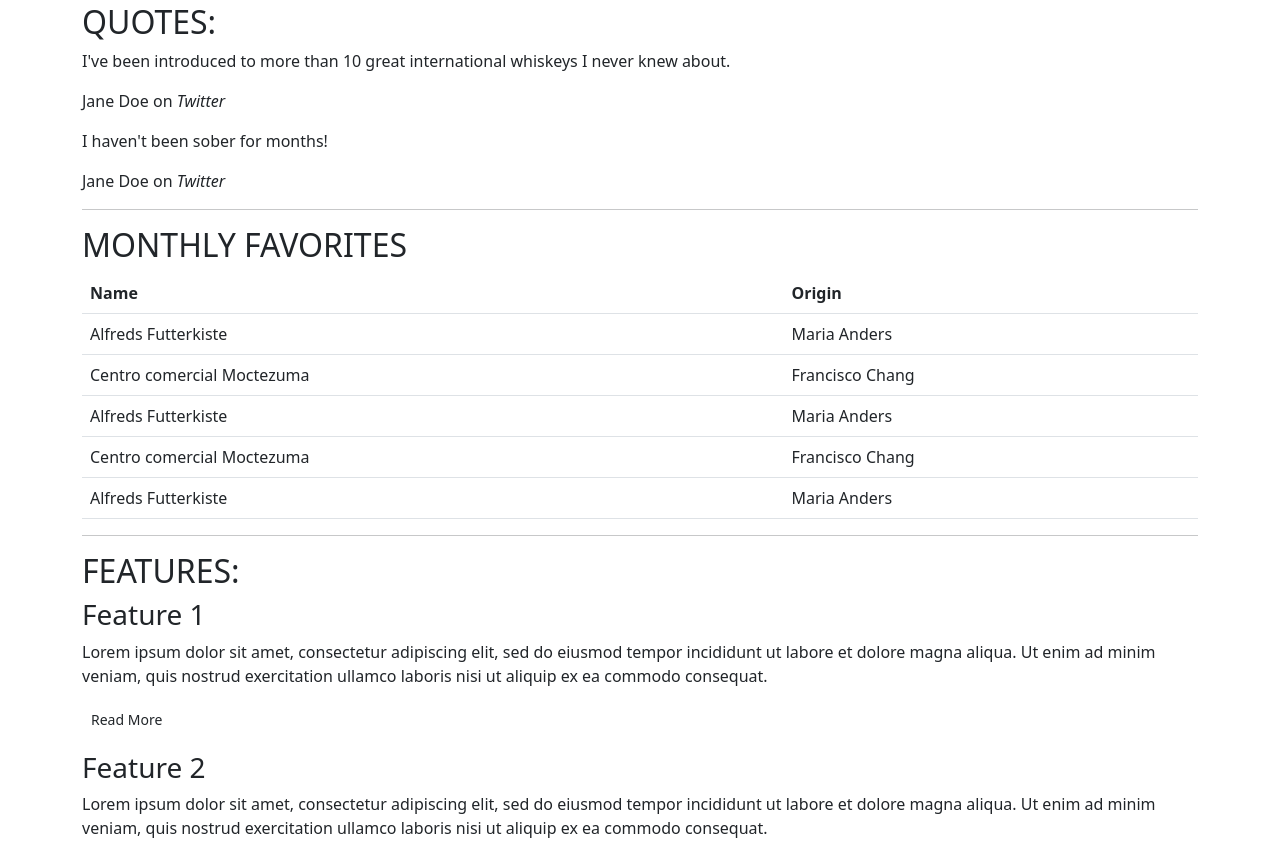
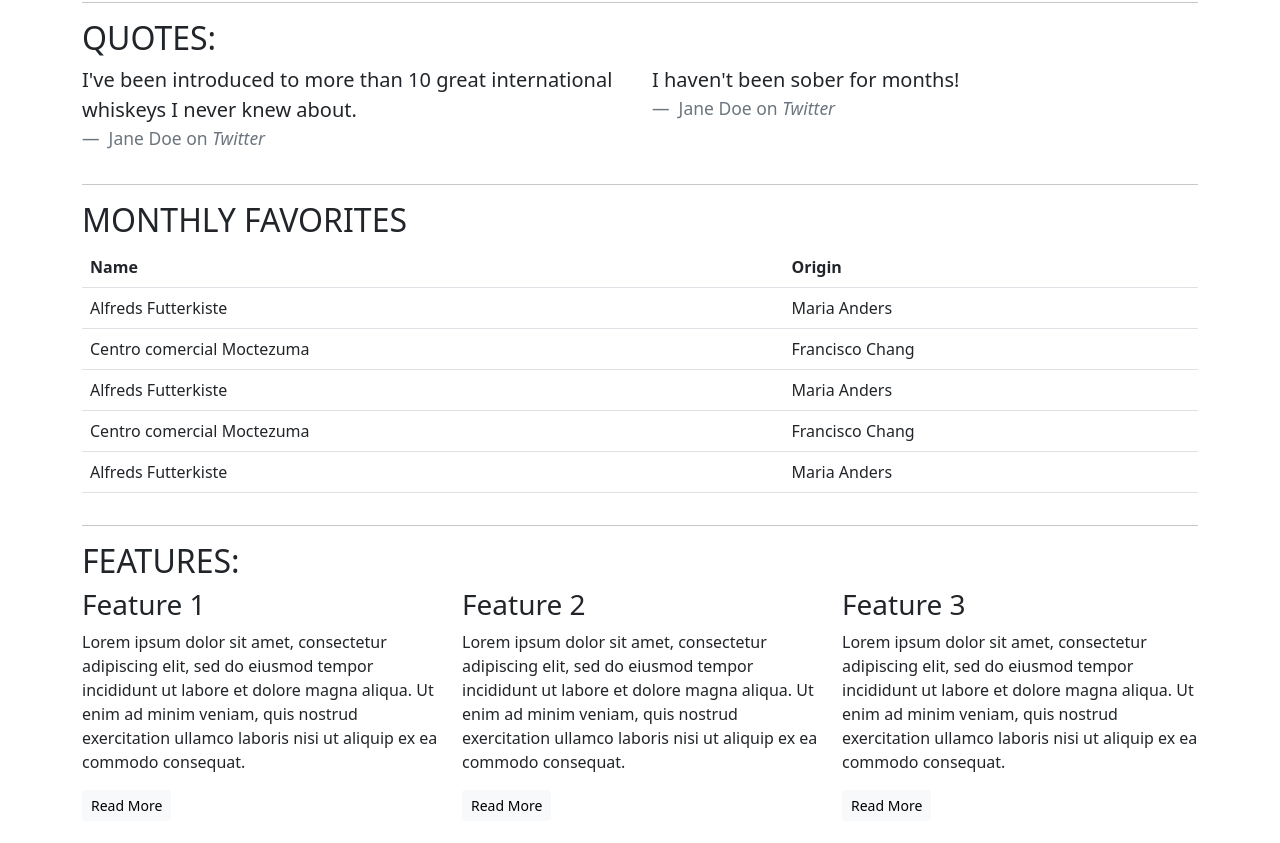
Before and after one commit to vinuc49/Project4-with-bootstrap, a plain HTML site: page Index.html in a window 1280 px wide. Shown: the part 220-1063 px from the top of the page. Drawn offline with nearby package versions, Linux system fonts and the light colour scheme.

Commit message:
Adding grid to the sections

```diff
--- a/Index.html
+++ b/Index.html
@@ -20,11 +20,14 @@
   <body>
     <article class="container">
       <!-- Callout -->
+      <div class="row">
+        <div class="col-12">
           <section class="callout">
             <h1>The finest whiskeys delivered to your doorstep.</h1>
             <p class="lead">
               Sign up today to start receiving the world's best whiskeys every
-          month. <s>€19.99</s> <strong><mark>First one is free!</mark></strong>
+              month. <s>€19.99</s>
+              <strong><mark>First one is free!</mark></strong>
             </p>
             <p><button class="btn btn-lg btn-success">Sign Up!</button></p>
             <p class="text-muted">
@@ -34,30 +37,52 @@
               >
             </p>
           </section>
+        </div>
+      </div>
       <!-- /.callout -->
       <hr />
 
       <!-- Quotes -->
       <section class="quotes">
+        <div class="row">
+          <div class="col-12">
             <h2 class="text-uppercase">Quotes:</h2>
-        <blockquote class="quote">
+          </div>
+        </div>
+        <div class="row">
+          <div class="col-12 col-md-6">
+            <blockquote class="blockquote">
               <p>
-            I've been introduced to more than 10 great international whiskeys I
-            never knew about.
+                I've been introduced to more than 10 great international
+                whiskeys I never knew about.
               </p>
-          <footer>Jane Doe on <cite title="Twitter">Twitter</cite></footer>
+              <footer class="blockquote-footer">
+                Jane Doe on <cite title="Twitter">Twitter</cite>
+              </footer>
             </blockquote>
-        <blockquote class="quote">
+          </div>
+          <div class="col-12 col-md-6">
+            <blockquote class="blockquote">
               <p>I haven't been sober for months!</p>
-          <footer>Jane Doe on <cite title="Twitter">Twitter</cite></footer>
+              <footer class="blockquote-footer">
+                Jane Doe on <cite title="Twitter">Twitter</cite>
+              </footer>
             </blockquote>
+          </div>
+        </div>
       </section>
       <!-- /.quotes -->
       <hr />
 
       <!-- Monthly favorites -->
       <section class="favorites">
+        <div class="row">
+          <div class="col-12">
             <h2 class="text-uppercase">Monthly favorites</h2>
+          </div>
+        </div>
+        <div class="row">
+          <div class="col-12">
             <table class="table table-hover">
               <tr>
                 <th>Name</th>
@@ -84,42 +109,56 @@
                 <td>Maria Anders</td>
               </tr>
             </table>
+          </div>
+        </div>
       </section>
       <!-- /.Monthly favorites -->
       <hr />
 
       <!-- Features -->
       <section class="features">
+        <div class="row">
+          <div class="col-12">
             <h2 class="text-uppercase">Features:</h2>
+          </div>
+        </div>
+        <div class="row">
+          <div class="col-12 col-md-6 col-lg-4">
             <div class="feature">
               <h3>Feature 1</h3>
               <p>
                 Lorem ipsum dolor sit amet, consectetur adipiscing elit, sed do
-            eiusmod tempor incididunt ut labore et dolore magna aliqua. Ut enim
-            ad minim veniam, quis nostrud exercitation ullamco laboris nisi ut
-            aliquip ex ea commodo consequat.
+                eiusmod tempor incididunt ut labore et dolore magna aliqua. Ut
+                enim ad minim veniam, quis nostrud exercitation ullamco laboris
+                nisi ut aliquip ex ea commodo consequat.
               </p>
-          <p><a class="btn btn-sm btn-default" href="">Read More</a></p>
+              <p><a class="btn btn-sm btn-light" href="">Read More</a></p>
             </div>
+          </div>
+          <div class="col-12 col-md-6 col-lg-4">
             <div class="feature">
               <h3>Feature 2</h3>
               <p>
                 Lorem ipsum dolor sit amet, consectetur adipiscing elit, sed do
-            eiusmod tempor incididunt ut labore et dolore magna aliqua. Ut enim
-            ad minim veniam, quis nostrud exercitation ullamco laboris nisi ut
-            aliquip ex ea commodo consequat.
+                eiusmod tempor incididunt ut labore et dolore magna aliqua. Ut
+                enim ad minim veniam, quis nostrud exercitation ullamco laboris
+                nisi ut aliquip ex ea commodo consequat.
               </p>
-          <p><a class="btn btn-sm btn-default" href="">Read More</a></p>
+              <p><a class="btn btn-sm btn-light" href="">Read More</a></p>
             </div>
+          </div>
+          <div class="col-12 d-md-none d-lg-block col-lg-4">
             <div class="feature">
               <h3>Feature 3</h3>
               <p>
                 Lorem ipsum dolor sit amet, consectetur adipiscing elit, sed do
-            eiusmod tempor incididunt ut labore et dolore magna aliqua. Ut enim
-            ad minim veniam, quis nostrud exercitation ullamco laboris nisi ut
-            aliquip ex ea commodo consequat.
+                eiusmod tempor incididunt ut labore et dolore magna aliqua. Ut
+                enim ad minim veniam, quis nostrud exercitation ullamco laboris
+                nisi ut aliquip ex ea commodo consequat.
               </p>
-          <p><a class="btn btn-sm btn-default" href="">Read More</a></p>
+              <p><a class="btn btn-sm btn-light" href="">Read More</a></p>
+            </div>
+          </div>
         </div>
       </section>
       <!-- /.features -->
```
Lines whose indentation alone changed are shown as unchanged.
